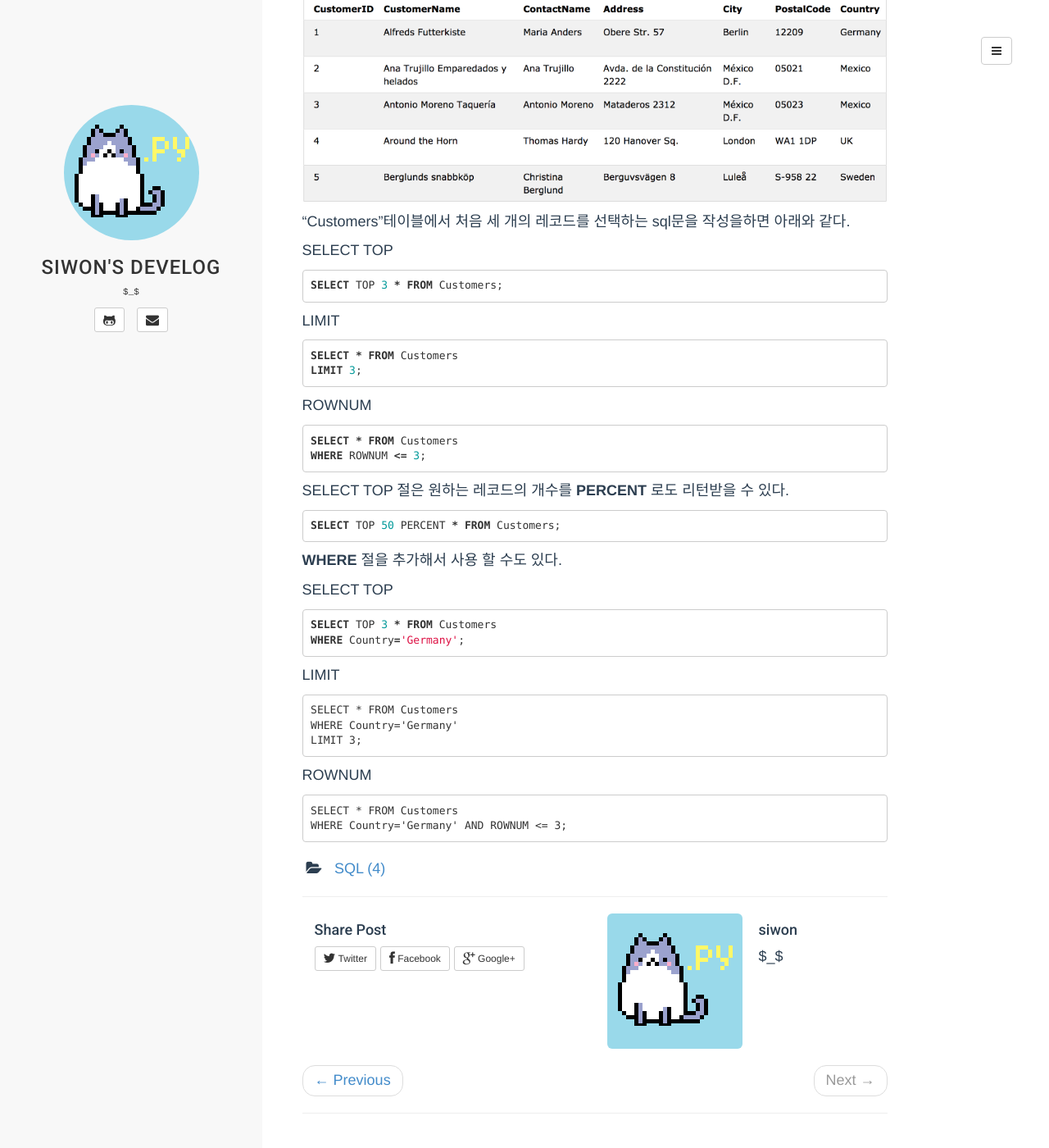
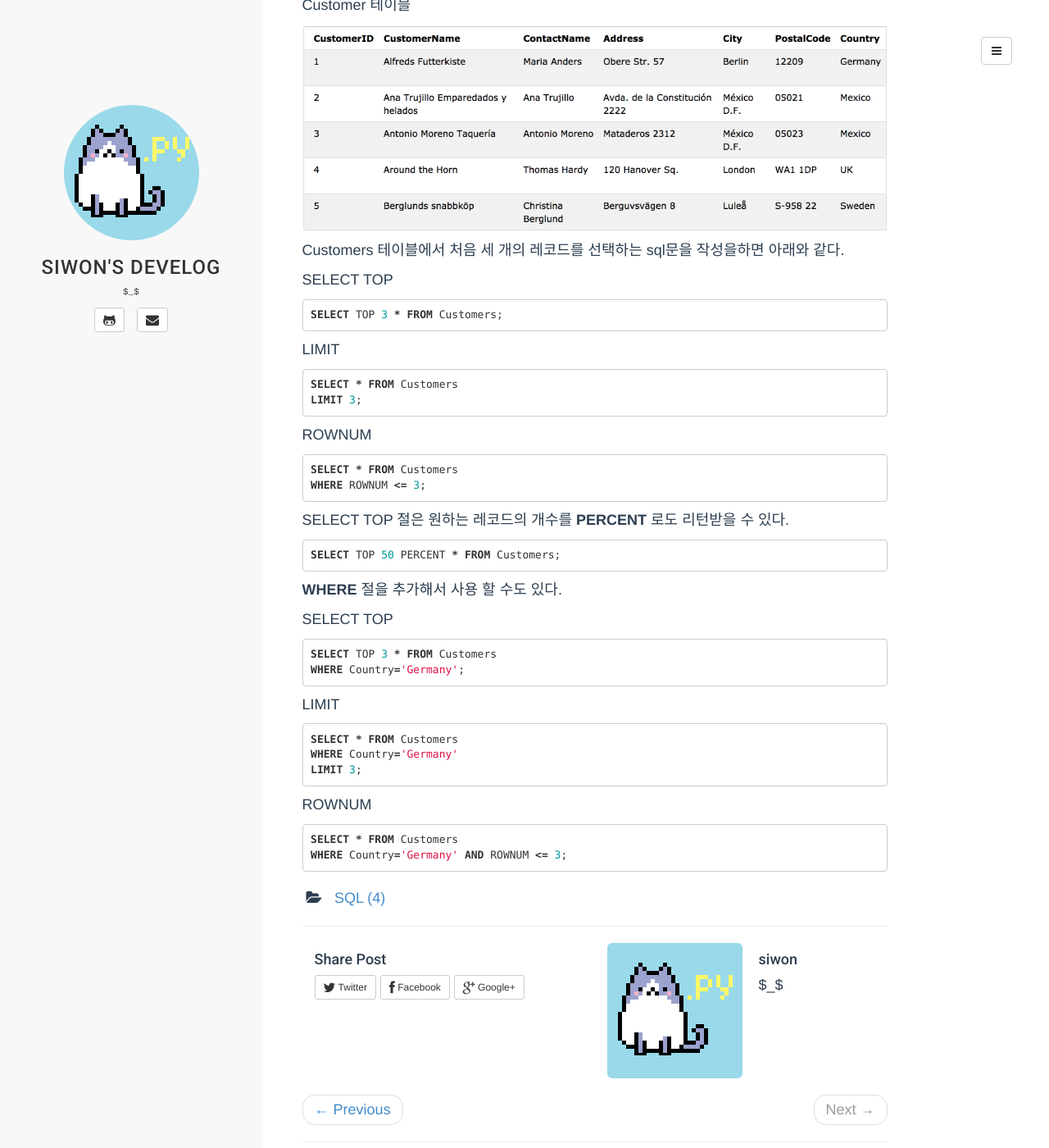
Before and after one commit to 2siwon/2siwon.github.io, a Jekyll site: the page built from _posts/2017-10-07-sql-004.md, in a window 1280 px wide and 1400 px high, scrolled down 728 px. Shown: the whole window at 82% size. Built offline with Jekyll 4.4.1, drawn with Linux system fonts in a browser that asks for light colours; comment, search, counter and statistics services are not loaded; some of the changed text lies outside the part shown.

Commit message:
update 2017-10-07-sql-004.md

````diff
--- a/_posts/2017-10-07-sql-004.md
+++ b/_posts/2017-10-07-sql-004.md
@@ -8,7 +8,7 @@
 **SELECT TOP** SELECT TOP 절은 리턴될 레코드의 수를 정할 수 있다.<br>
 SELECT TOP 절은 수천 개의 레코드가있는 큰 테이블에서 유용하다. 많은 수의 레코드를 반환하면 성능에 영향을 줄 수 있다.
 
-> 모든 데이터베이스 시스템이 **SELECT TOP** 절을 지원하는 것은 아니다. MySQL은 **LIMIT** 절, **Oracle** 은 ROWNUM을 사용한다.
+> 모든 데이터베이스 시스템이 **SELECT TOP** 절을 지원하는 것은 아니다. MySQL은 **LIMIT** 절, Oracle 은 **ROWNUM** 을 사용한다.
 
 SQL Server / MS Access 문법:
 
@@ -34,9 +34,12 @@
 FROM table_name
 WHERE ROWNUM <= number;
 ```
+
+Customer 테이블
+
 ![selecttop](../../../../assets/media/images/sql-004/selecttop00.png)
 
-"Customers"테이블에서 처음 세 개의 레코드를 선택하는 sql문을 작성을하면 아래와 같다.<br>
+Customers 테이블에서 처음 세 개의 레코드를 선택하는 sql문을 작성을하면 아래와 같다.<br>
 
 SELECT TOP
 
@@ -75,7 +78,7 @@
 
 LIMIT
 
-```
+```sql
 SELECT * FROM Customers
 WHERE Country='Germany'
 LIMIT 3;
@@ -83,7 +86,7 @@
 
 ROWNUM
 
-```
+```sql
 SELECT * FROM Customers
 WHERE Country='Germany' AND ROWNUM <= 3;
 ```
````
